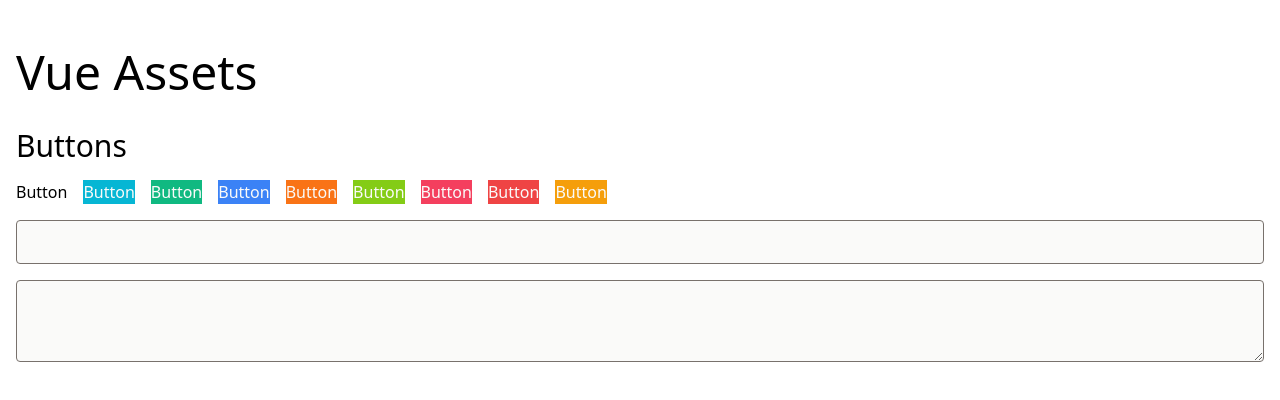
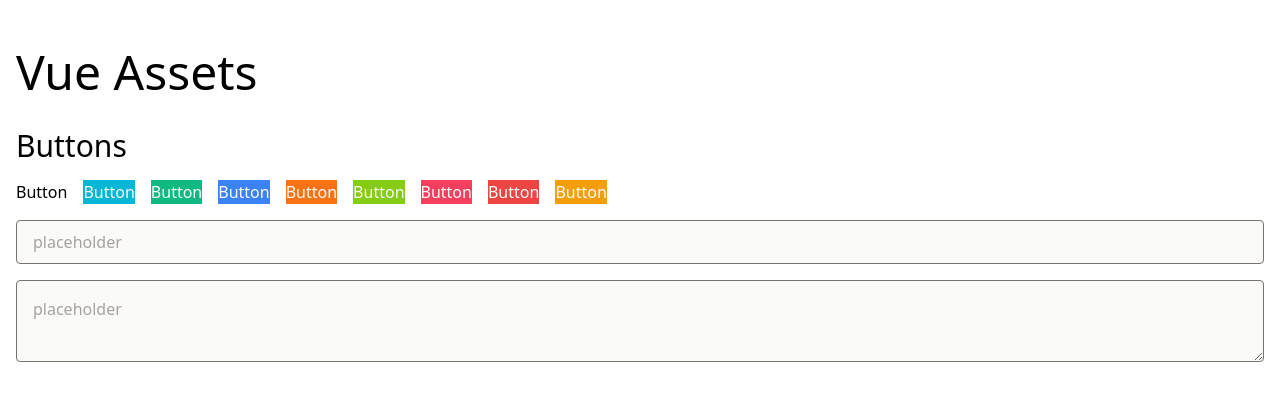
Before and after one commit to ykob/vue-assets, a Vue app: page / in a window 1280 px wide. Shown: the top 400 px of the page. Built offline with nearby package versions, Linux system fonts and the light colour scheme; the HTML template or start-up script is replaced by a standard one.

Commit message:
added place holder attribute on the input components.

```diff
--- a/src/components/input/InputMultilineText.vue
+++ b/src/components/input/InputMultilineText.vue
@@ -1,7 +1,7 @@
 <template>
   <textarea
     v-bind="$attrs"
-    class="rounded"
+    class="placeholder-neutral-400 rounded"
     :class="classnames"
     @change="changeHandler"
     @input="inputHandler"
--- a/src/components/input/InputText.vue
+++ b/src/components/input/InputText.vue
@@ -1,7 +1,7 @@
 <template>
   <input
     v-bind="$attrs"
-    class="rounded"
+    class="placeholder-neutral-400 rounded"
     :class="classnames"
     @change="changeHandler"
     @input="inputHandler"
--- a/src/views/ViewHome.vue
+++ b/src/views/ViewHome.vue
@@ -19,9 +19,14 @@
     <ButtonBasics class="text-neutral-50 bg-error-500"> Button </ButtonBasics>
     <ButtonBasics class="text-neutral-50 bg-warning-500"> Button </ButtonBasics>
   </div>
+  <div class="flex flex-col gap-4 mb-4">
+    <InputText v-model="inputText" placeholder="placeholder" />
+  </div>
   <div class="flex flex-col gap-4">
-    <InputText v-model="inputText" />
-    <InputMultilineText v-model="InputMultilineText" />
+    <InputMultilineText
+      v-model="InputMultilineText"
+      placeholder="placeholder"
+    />
   </div>
 </template>
 
```
